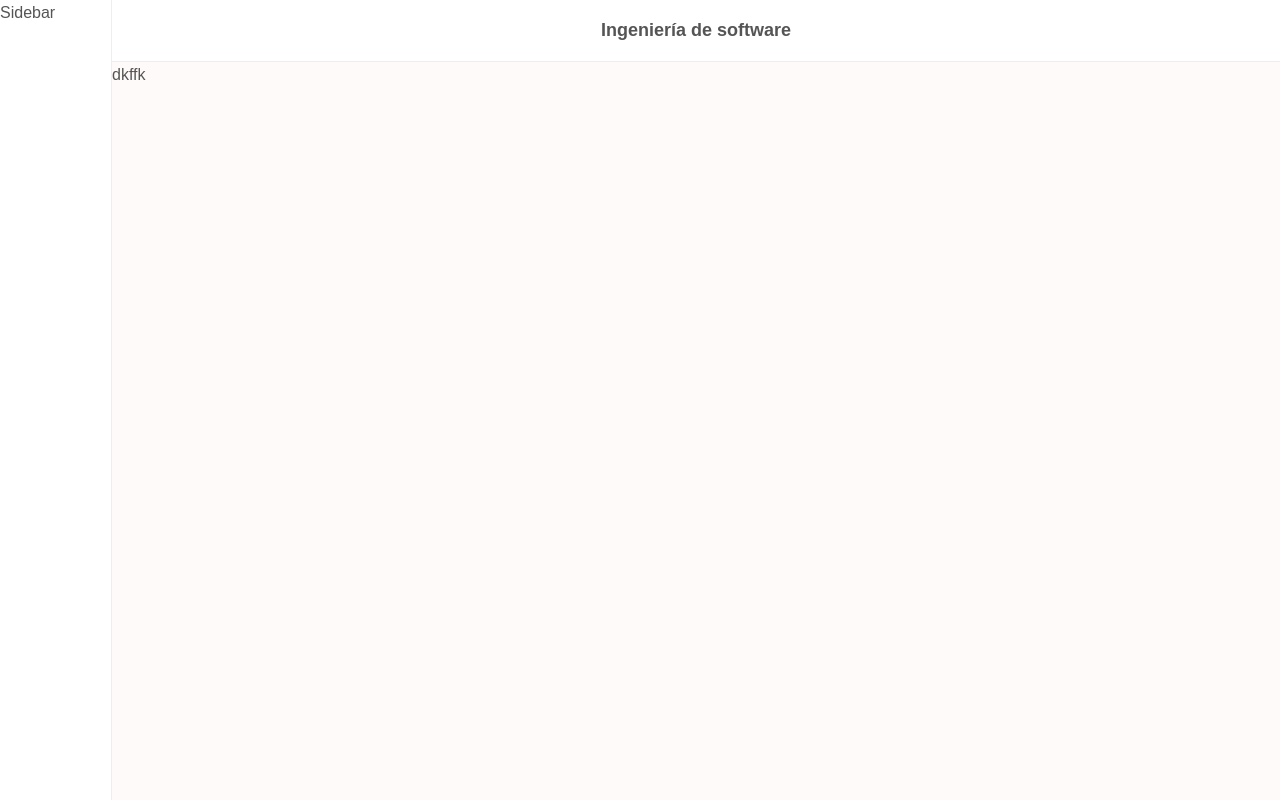
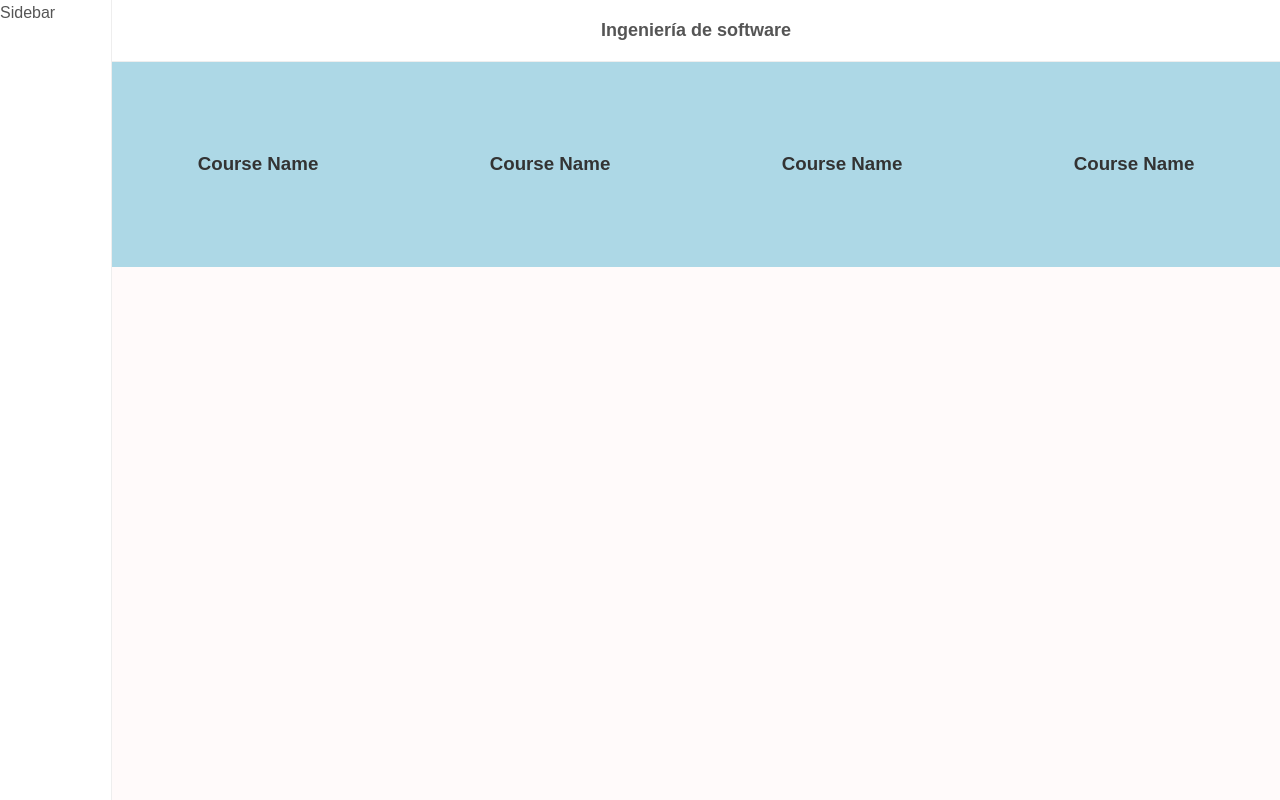
Before and after one commit to Alejandro1709/my-track, a React (Vite) app: page / in a window 1280 px wide. Built offline with nearby package versions, Linux system fonts and the light colour scheme.

Commit message:
Add: MainWindow component

```diff
--- a/src/App.tsx
+++ b/src/App.tsx
@@ -2,6 +2,7 @@ import AppContainer from './components/AppContainer';
 import Sidebar from './components/Sidebar';
 import Main from './components/Main';
 import Header from './components/Header';
+import MainWindow from './components/MainWindow';
 
 function App() {
   return (
@@ -9,7 +10,7 @@ function App() {
       <Sidebar />
       <Main>
         <Header />
-        dkffk
+        <MainWindow />
       </Main>
     </AppContainer>
   );
--- a/src/components/Main/Main.module.css
+++ b/src/components/Main/Main.module.css
@@ -1,4 +1,6 @@
 .Main {
+  display: flex;
   flex: 1 1 auto;
+  flex-direction: column;
   background-color: snow;
 }
--- /dev/null
+++ b/src/components/MainWindow/MainWindow.module.css
@@ -0,0 +1,20 @@
+.Window {
+  flex: 1 0 0;
+}
+
+.List {
+  display: grid;
+  grid-template-columns: repeat(auto-fill, minmax(276px, 1fr));
+  margin: 0;
+  padding: 0;
+  list-style: none;
+}
+
+.ListItem {
+  display: flex;
+  flex-direction: column;
+  justify-content: center;
+  align-items: center;
+  height: 205px;
+  background-color: lightblue;
+}
--- /dev/null
+++ b/src/components/MainWindow/MainWindow.tsx
@@ -0,0 +1,24 @@
+import styles from './MainWindow.module.css';
+
+function MainWindow() {
+  return (
+    <div className={styles.Window}>
+      <ul className={styles.List} role='list'>
+        <li className={styles.ListItem} role='listitem'>
+          <h3>Course Name</h3>
+        </li>
+        <li className={styles.ListItem} role='listitem'>
+          <h3>Course Name</h3>
+        </li>
+        <li className={styles.ListItem} role='listitem'>
+          <h3>Course Name</h3>
+        </li>
+        <li className={styles.ListItem} role='listitem'>
+          <h3>Course Name</h3>
+        </li>
+      </ul>
+    </div>
+  );
+}
+
+export default MainWindow;
--- /dev/null
+++ b/src/components/MainWindow/index.ts
@@ -0,0 +1,3 @@
+import MainWindow from './MainWindow';
+
+export default MainWindow;
```
Also changed, not shown: src/App.module.css (deleted, +0 -10 lines).
